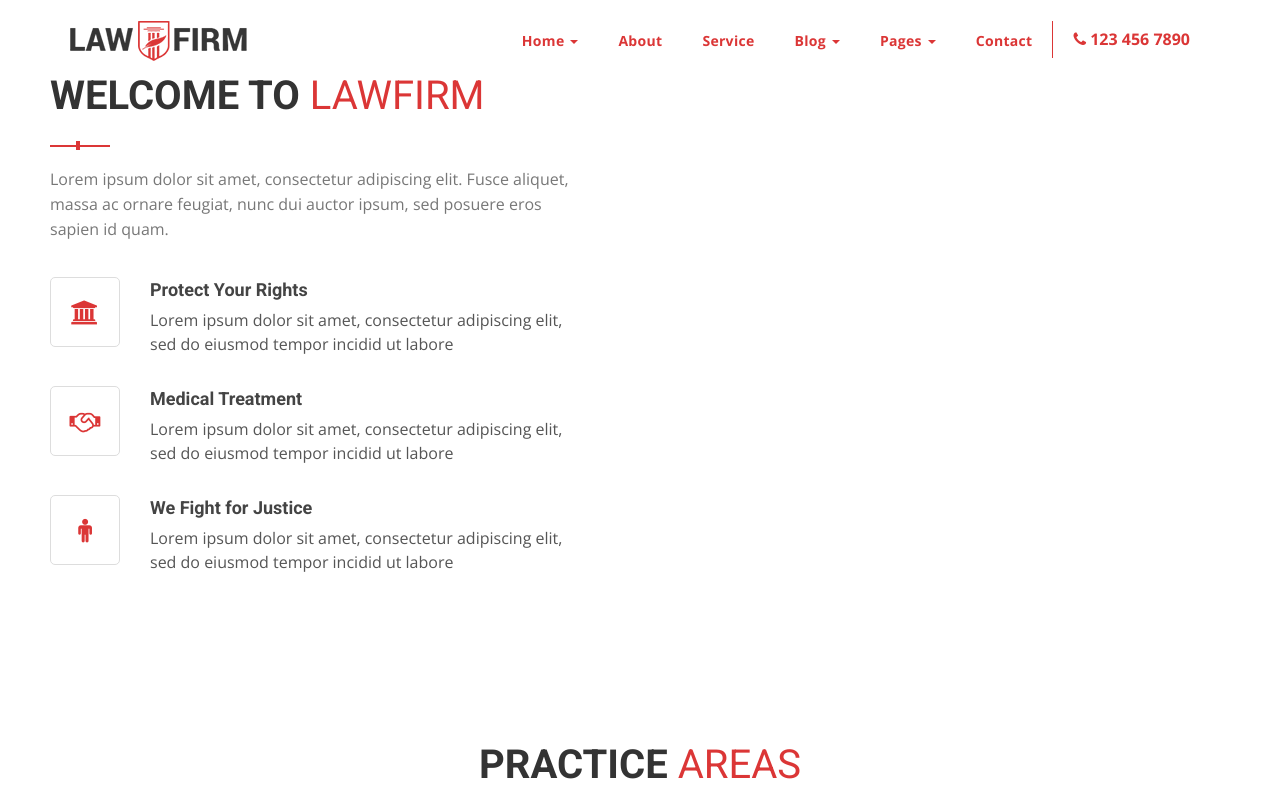
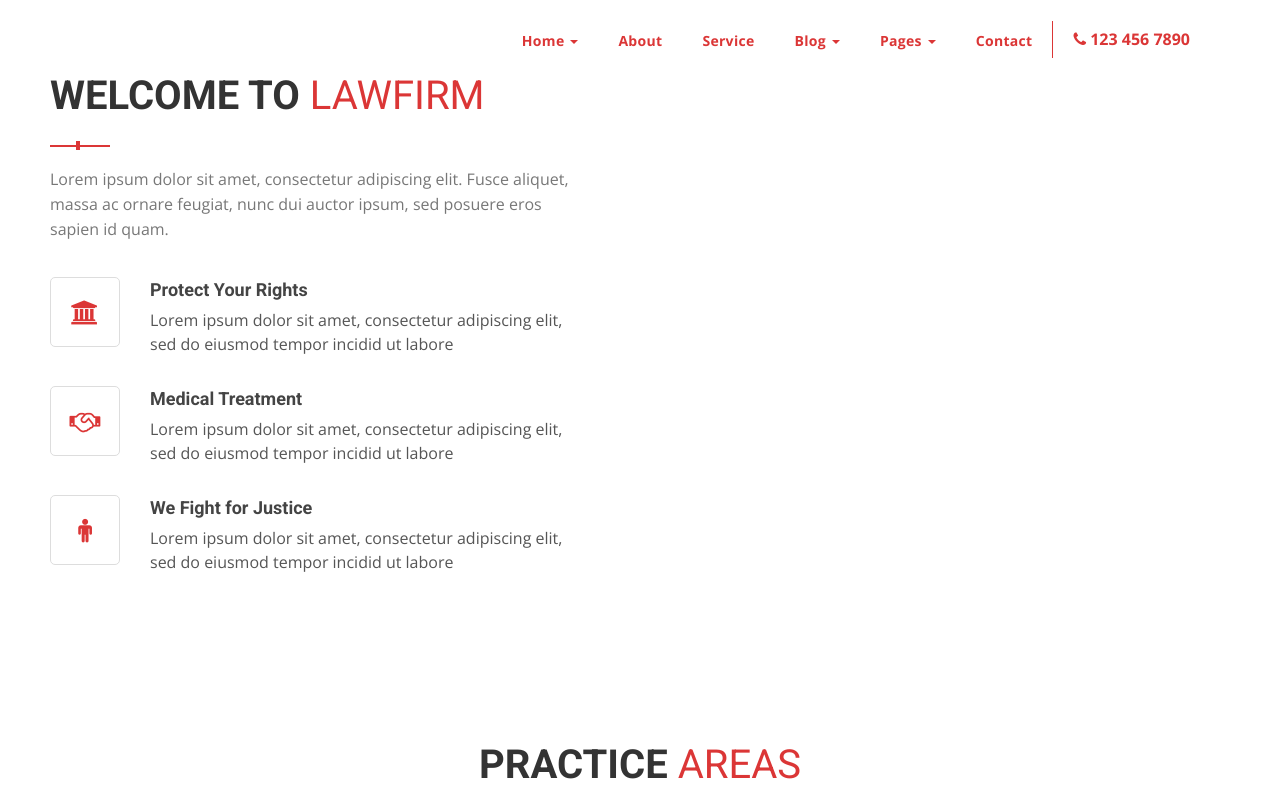
Before and after one commit to ebreaur/ebreaur.github.io, a plain HTML site: page index.html in a window 1280 px wide. Shown: the top 800 px of the page. Drawn offline with nearby package versions, Linux system fonts and the light colour scheme.

Commit message:
trying to fix the flicker'

```diff
--- a/index.html
+++ b/index.html
@@ -48,12 +48,7 @@
   <div class="container">
 
     <!-- NAVBAR HEADER -->
-    <div class="navbar-header">
-      <button class="navbar-toggle" data-toggle="collapse" data-target=".navbar-collapse"> <span class="icon icon-bar"></span> <span class="icon icon-bar"></span> <span class="icon icon-bar"></span> </button>
-      <!-- lOGO TEXT HERE -->
-      <a href="index-2.html" class="navbar-brand">
-        <img src="images/logo-color.png" class="logocolor" alt=""></a>
-      </div>
+
 
     <!-- NAVIGATION LINKS -->
     <div class="collapse navbar-collapse">
```
